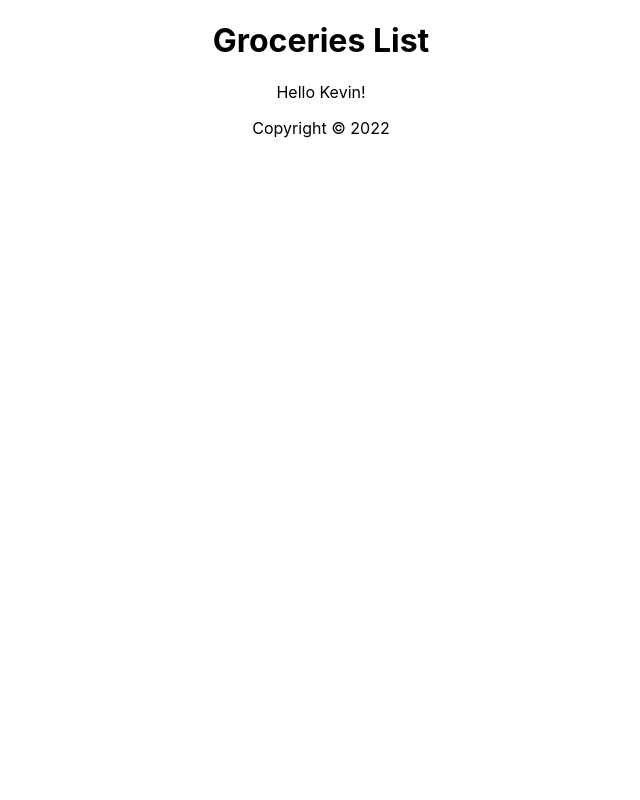
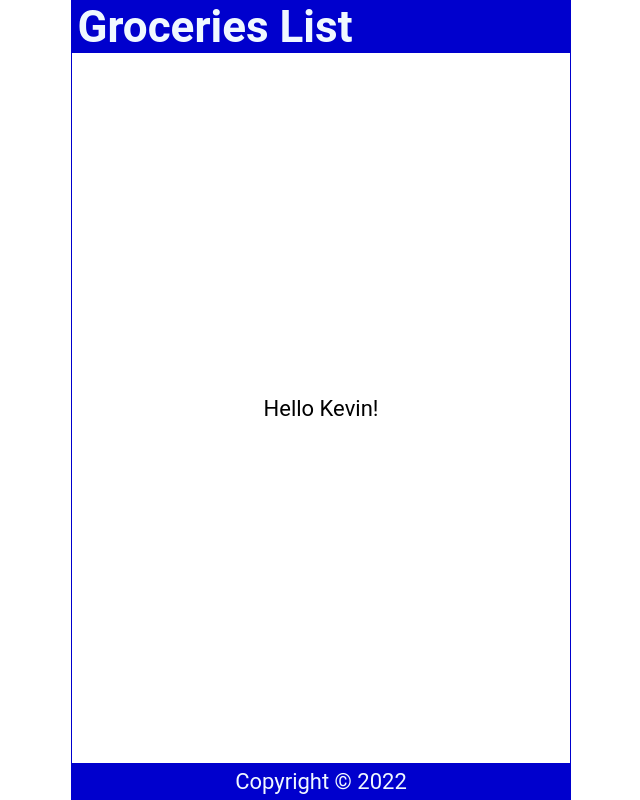
Before and after one commit to khaltahan/react.js-tutorial, a React (Create React App) app in the folder ReactJS/01-intro/: page / in a window 1280 px wide. Shown: the whole page, without its empty margins (319-959 px from the left). Built offline with nearby package versions, Linux system fonts and the light colour scheme.

Commit message:
tutorial 5

```diff
--- a/ReactJS/01-intro/src/App.css
+++ /dev/null
@@ -1,38 +0,0 @@
-.App {
-  text-align: center;
-}
-
-.App-logo {
-  height: 40vmin;
-  pointer-events: none;
-}
-
-@media (prefers-reduced-motion: no-preference) {
-  .App-logo {
-    animation: App-logo-spin infinite 20s linear;
-  }
-}
-
-.App-header {
-  background-color: #282c34;
-  min-height: 100vh;
-  display: flex;
-  flex-direction: column;
-  align-items: center;
-  justify-content: center;
-  font-size: calc(10px + 2vmin);
-  color: white;
-}
-
-.App-link {
-  color: #61dafb;
-}
-
-@keyframes App-logo-spin {
-  from {
-    transform: rotate(0deg);
-  }
-  to {
-    transform: rotate(360deg);
-  }
-}
--- a/ReactJS/01-intro/src/App.js
+++ b/ReactJS/01-intro/src/App.js
@@ -1,4 +1,3 @@
-import "./App.css";
 import Header from "./Header";
 import Content from "./Content";
 import Footer from "./Footer";
--- a/ReactJS/01-intro/src/Header.js
+++ b/ReactJS/01-intro/src/Header.js
@@ -1,8 +1,8 @@
 const Header = () => {
   return (
-    <div>
+    <header>
       <h1>Groceries List</h1>
-    </div>
+    </header>
   );
 };
 
--- a/ReactJS/01-intro/src/index.css
+++ b/ReactJS/01-intro/src/index.css
@@ -1,13 +1,57 @@
+* {
+  margin: 0;
+  padding: 0;
+  box-sizing: border-box;
+}
+
+html {
+  font-size: 22px;
+}
+
 body {
-  margin: 0;
-  font-family: -apple-system, BlinkMacSystemFont, 'Segoe UI', 'Roboto', 'Oxygen',
-    'Ubuntu', 'Cantarell', 'Fira Sans', 'Droid Sans', 'Helvetica Neue',
-    sans-serif;
+  min-height: 100vh;
+  font-family: "Roboto", "Oxygen", "Ubuntu", "Cantarell", "Fira Sans", "Droid Sans", "Helvetica Neue", sans-serif;
   -webkit-font-smoothing: antialiased;
   -moz-osx-font-smoothing: grayscale;
 }
 
-code {
-  font-family: source-code-pro, Menlo, Monaco, Consolas, 'Courier New',
-    monospace;
+.App {
+  display: flex;
+  flex-direction: column;
+  justify-content: center;
+  align-items: center;
+  height: 100vh;
+  width: 100%;
+  max-width: 500px;
+  border: 1px solid mediumblue;
+  margin: auto;
 }
+
+header {
+  width: 100%;
+  padding: 0 0.25em;
+  background-color: mediumblue;
+  color: aliceblue;
+  display: flex;
+  justify-content: space-between;
+  align-items: center;
+}
+
+main {
+  width: 100%;
+  display: flex;
+  flex-direction: column;
+  flex-grow: 1;
+  justify-content: center;
+  align-items: center;
+  overflow-y: auto;
+}
+
+footer {
+  width: 100%;
+  padding: 0.25em;
+  background-color: mediumblue;
+  color: aliceblue;
+  display: grid;
+  place-content: center;
+}
```
Also changed, not shown: ReactJS/01-intro/src/logo.svg (deleted).
